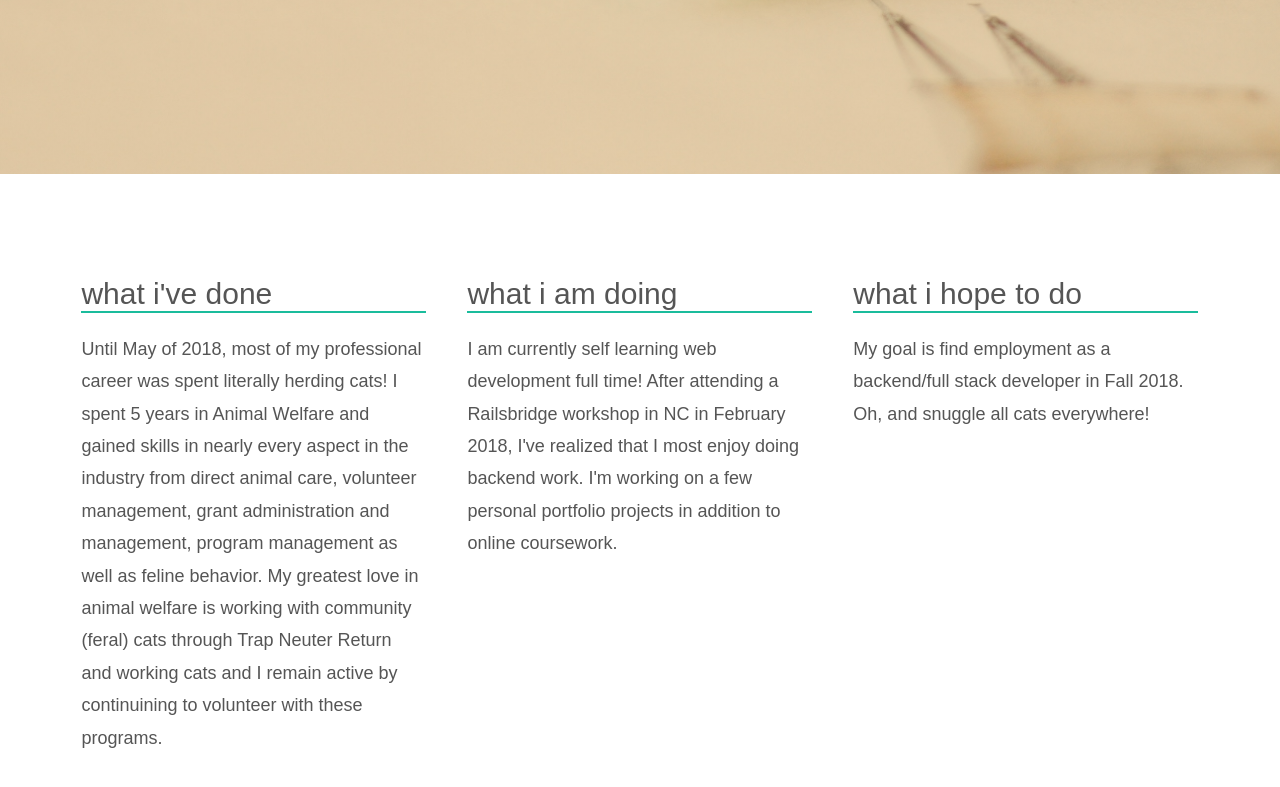
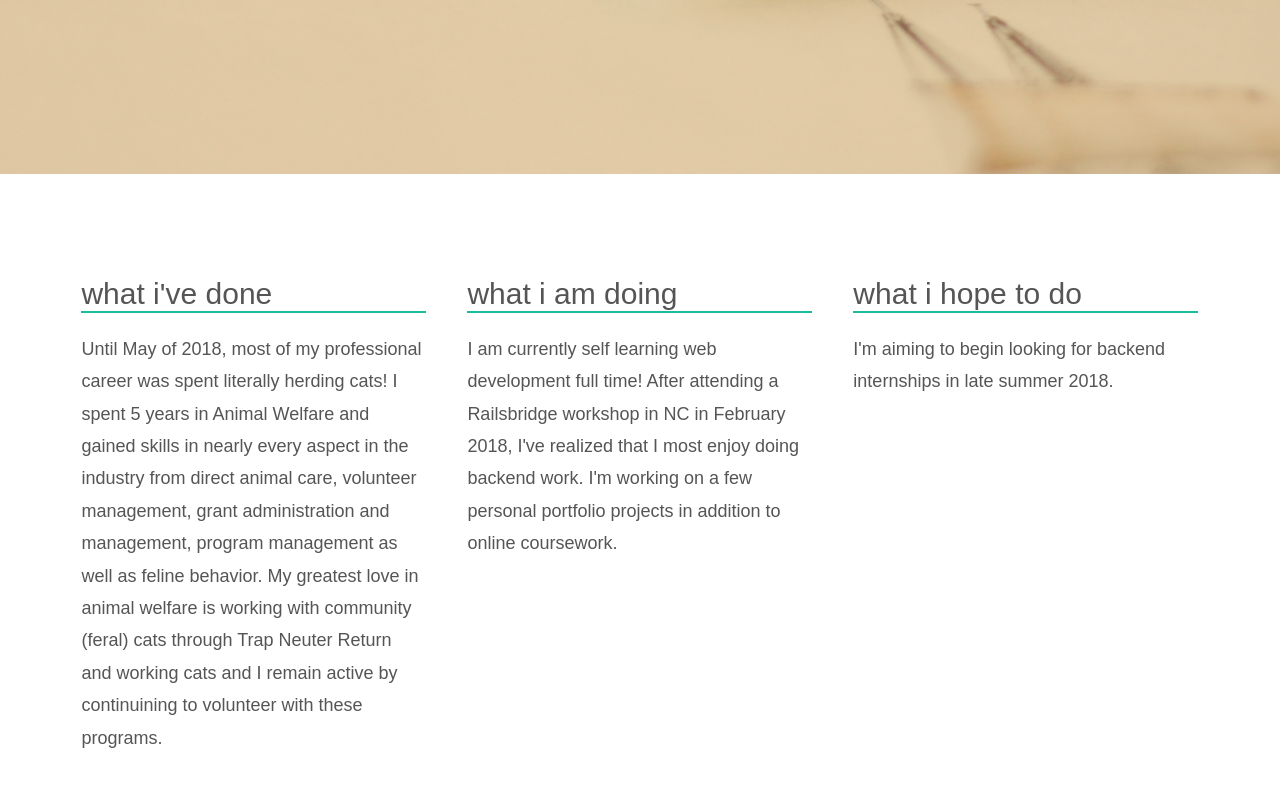
Before and after one commit to bethanyoestrich/codosaur.org, a plain HTML site: page index.html in a window 1280 px wide. Shown: the part 626-1413 px from the top of the page. Drawn offline with Linux system fonts and the light colour scheme; files that its build step writes are made by us from their sources.

Commit message:
"updated 'going' text

```diff
--- a/index.html
+++ b/index.html
@@ -30,7 +30,7 @@
                 </div>
                 <div class="col span-1-of-3 box where">
                     <h2>What I Hope To Do</h2>
-                    <p>My goal is find employment as a backend/full stack developer in Fall 2018. Oh, and snuggle all cats everywhere! </p>
+                    <p>I'm aiming to begin looking for backend internships in late summer 2018.  </p>
                 </div>
             </div>
 
```
